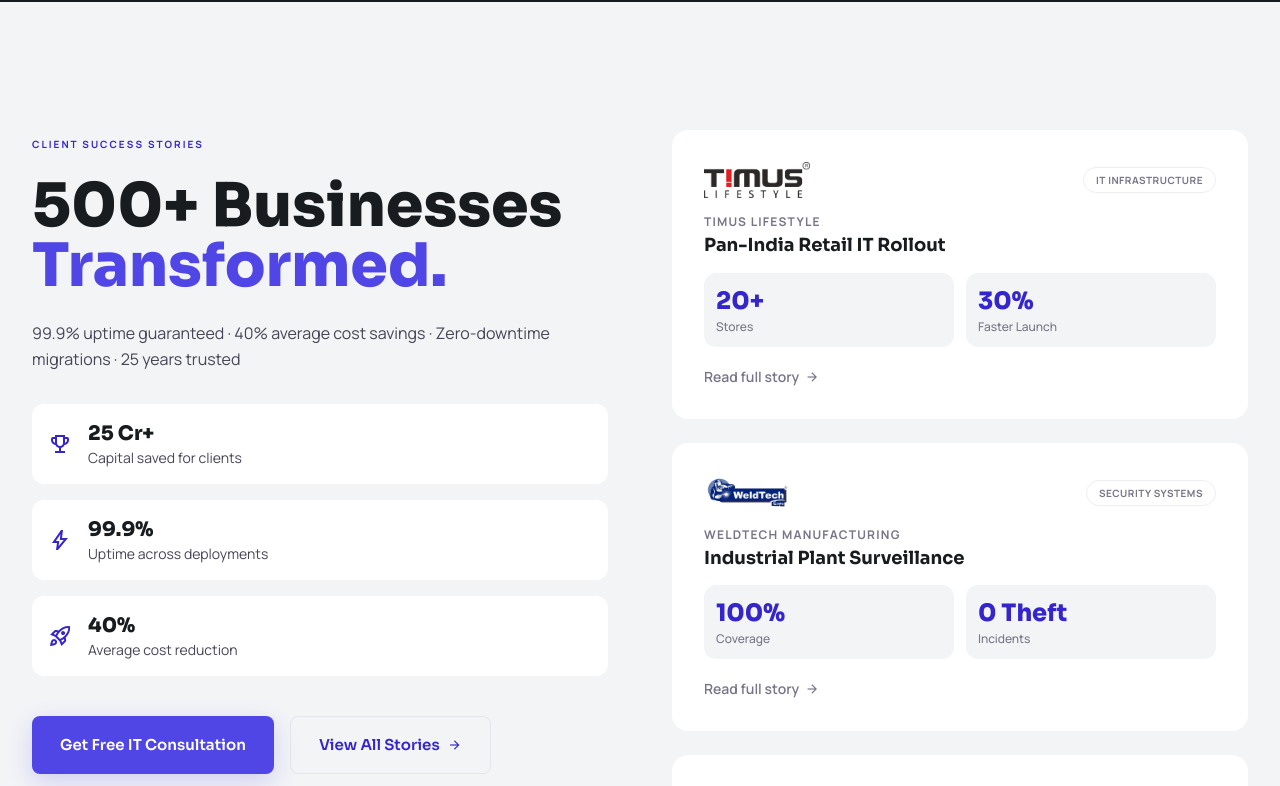
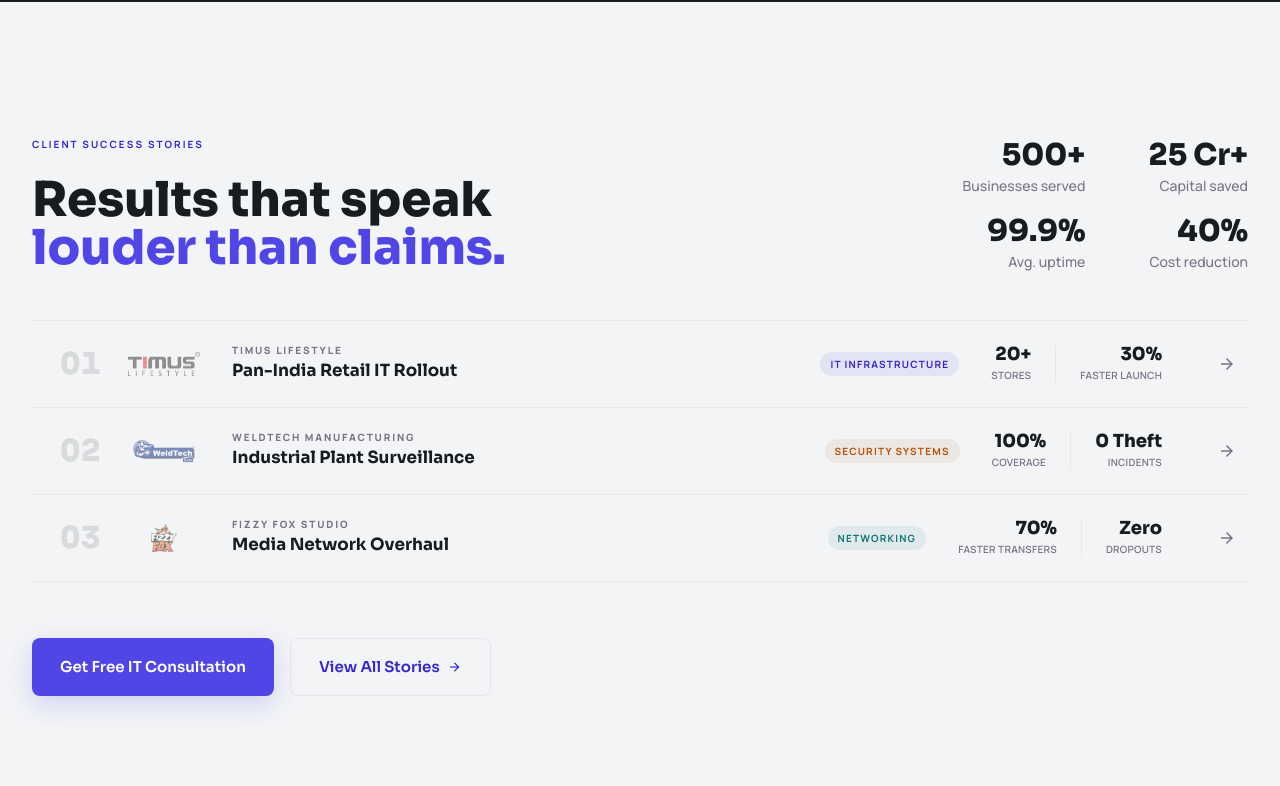
Before and after one commit to omaherrao25/usha-infotech, a React (Vite) app: page / in a window 1280 px wide. Shown: the part 3620-4406 px from the top of the page. Built offline with nearby package versions, Linux system fonts and the light colour scheme.

Commit message:
feat: implement CaseStudyRow component for improved case studies display and layout

```diff
--- a/src/components/CaseStudyCard.jsx
+++ b/src/components/CaseStudyCard.jsx
@@ -2,45 +2,97 @@ import { motion } from 'framer-motion'
 import { Link } from 'react-router-dom'
 import { staggerItem } from '../animations/stagger'
 
+// Category-specific accent colors for visual differentiation
+const TAG_ACCENT = {
+  'IT Infrastructure': { bar: '#3525cd', tagBg: 'rgba(53,37,205,0.08)',  tagText: '#3525cd' },
+  'Security Systems':  { bar: '#b45309', tagBg: 'rgba(180,83,9,0.08)',   tagText: '#b45309' },
+  'Networking':        { bar: '#0f766e', tagBg: 'rgba(15,118,110,0.08)', tagText: '#0f766e' },
+}
+const DEFAULT_ACCENT = { bar: '#3525cd', tagBg: 'rgba(53,37,205,0.08)', tagText: '#3525cd' }
+
 export default function CaseStudyCard({ study, variant = 'default' }) {
   if (variant === 'preview') {
+    const accent = TAG_ACCENT[study.tag] ?? DEFAULT_ACCENT
+
     return (
-      <motion.div
+      <motion.article
         variants={staggerItem}
-        className="group bg-surface-container-lowest p-8 rounded-2xl transition-all duration-300 hover:translate-y-[-4px] hover:shadow-card"
+        whileHover={{ y: -6, transition: { duration: 0.28, ease: [0.22, 1, 0.36, 1] } }}
+        className="group relative bg-surface-container-lowest rounded-2xl overflow-hidden border border-surface-container-high hover:shadow-[0_20px_52px_rgba(0,0,0,0.08)] transition-shadow duration-300"
       >
-        <div className="flex items-center gap-4 mb-4">
+        {/* Left accent bar — scales into view on hover */}
+        <div
+          className="absolute left-0 top-0 bottom-0 w-[3px] origin-top scale-y-[0.22] group-hover:scale-y-100 transition-transform duration-500 ease-[cubic-bezier(0.22,1,0.36,1)]"
+          style={{ backgroundColor: accent.bar }}
+        />
+
+        <div className="pl-7 pr-6 py-6">
+          {/* Header: logo + category tag */}
+          <div className="flex items-center justify-between mb-5">
+            <div className="h-7 flex items-center">
               {study.logo ? (
-            <img src={study.logo} alt={study.client} className="h-9 max-w-[130px] object-contain" />
+                <img
+                  src={study.logo}
+                  alt={study.client}
+                  className="h-full max-w-[110px] object-contain opacity-75 group-hover:opacity-100 transition-opacity duration-300"
+                />
               ) : (
-            <span className="text-4xl">{study.icon}</span>
+                <span className="text-2xl leading-none">{study.icon}</span>
               )}
-          <span className="tag-pill shrink-0 ml-auto">{study.tag}</span>
+            </div>
+            <span
+              className="text-[10px] font-bold uppercase tracking-[0.14em] px-2.5 py-1 rounded-full"
+              style={{ color: accent.tagText, backgroundColor: accent.tagBg }}
+            >
+              {study.tag}
+            </span>
           </div>
 
-        <p className="text-xs font-bold text-outline uppercase tracking-widest mb-1">{study.client}</p>
-        <h3 className="font-sora font-bold text-lg text-on-surface mb-4 leading-tight">{study.title}</h3>
+          {/* Client name */}
+          <p className="text-[10px] font-extrabold text-outline uppercase tracking-[0.18em] mb-1.5">
+            {study.client}
+          </p>
 
-        {/* Metrics row */}
-        <div className="grid grid-cols-2 gap-3 mb-5">
-          {[study.metric1, study.metric2].map((m) => (
-            <div key={m.label} className="bg-surface-container-low rounded-xl px-3 py-3">
-              <div className="font-sora font-black text-2xl text-primary">{m.val}</div>
-              <div className="text-xs text-outline font-medium mt-0.5">{m.label}</div>
+          {/* Title */}
+          <h3 className="font-sora font-bold text-[1.05rem] leading-snug text-on-surface mb-5 group-hover:text-primary transition-colors duration-300">
+            {study.title}
+          </h3>
+
+          {/* Metrics — inline with vertical separator, no boxy containers */}
+          <div className="flex items-stretch gap-0 mb-5">
+            <div className="flex-1 min-w-0">
+              <div className="font-sora font-black text-[1.7rem] leading-none text-on-surface mb-1.5 group-hover:text-primary transition-colors duration-300">
+                {study.metric1.val}
               </div>
-          ))}
+              <div className="text-[11px] text-outline font-semibold uppercase tracking-wide truncate">
+                {study.metric1.label}
+              </div>
+            </div>
+            <div className="w-px bg-surface-container-high mx-5 shrink-0" />
+            <div className="flex-1 min-w-0">
+              <div className="font-sora font-black text-[1.7rem] leading-none text-on-surface mb-1.5 group-hover:text-primary transition-colors duration-300">
+                {study.metric2.val}
+              </div>
+              <div className="text-[11px] text-outline font-semibold uppercase tracking-wide truncate">
+                {study.metric2.label}
+              </div>
+            </div>
           </div>
 
+          {/* Footer CTA */}
+          <div className="pt-4 border-t border-surface-container-high flex items-center justify-between">
             <Link
               to="/case-studies"
-          className="flex items-center gap-1.5 text-sm font-semibold text-outline group-hover:text-primary transition-colors"
+              className="text-xs font-bold text-outline group-hover:text-primary transition-colors duration-300"
             >
-          Read full story
-          <span className="material-symbols-outlined text-sm group-hover:translate-x-1 transition-transform">
+              View case study
+            </Link>
+            <span className="material-symbols-outlined text-[16px] text-outline group-hover:text-primary group-hover:translate-x-1 transition-all duration-300">
               arrow_forward
             </span>
-        </Link>
-      </motion.div>
+          </div>
+        </div>
+      </motion.article>
     )
   }
 
--- a/src/pages/Home.jsx
+++ b/src/pages/Home.jsx
@@ -3,7 +3,6 @@ import { Link } from 'react-router-dom'
 import SEO from '../components/SEO'
 import Hero from '../components/Hero'
 import ServiceCard from '../components/ServiceCard'
-import CaseStudyCard from '../components/CaseStudyCard'
 import CTASection from '../components/CTASection'
 import { services } from '../data/services'
 import { homePreviewCases, clients } from '../data/caseStudies'
@@ -221,44 +220,145 @@ function QuoteSection() {
 }
 
 // — Case Studies Preview —
+const CASE_TAG_ACCENT = {
+  'IT Infrastructure': '#3525cd',
+  'Security Systems':  '#b45309',
+  'Networking':        '#0f766e',
+}
+
+function CaseStudyRow({ study, index }) {
+  const color = CASE_TAG_ACCENT[study.tag] ?? '#3525cd'
+  const tagBg  = color + '14' // ~8% opacity
+
+  return (
+    <motion.div variants={staggerItem} className="group relative">
+      <Link to="/case-studies" className="block border-b border-surface-container-high">
+        {/* Left accent bar — scale-y reveals on hover */}
+        <div
+          className="absolute left-0 top-0 bottom-0 w-[3px] origin-top scale-y-0 group-hover:scale-y-100 transition-transform duration-500 ease-[cubic-bezier(0.22,1,0.36,1)]"
+          style={{ backgroundColor: color }}
+        />
+
+        <div className="flex items-center gap-5 lg:gap-8 py-6 pl-7 pr-3 rounded-r-xl transition-colors duration-200 group-hover:bg-primary/[0.025]">
+          {/* Index number */}
+          <span className="font-sora font-black text-[1.9rem] leading-none w-9 shrink-0 text-surface-dim group-hover:text-primary/20 transition-colors duration-300 tabular-nums select-none">
+            {String(index + 1).padStart(2, '0')}
+          </span>
+
+          {/* Logo */}
+          <div className="w-[72px] h-7 shrink-0 hidden sm:flex items-center">
+            {study.logo ? (
+              <img
+                src={study.logo}
+                alt={study.client}
+                className="h-full w-full max-w-[72px] object-contain opacity-50 group-hover:opacity-90 transition-opacity duration-300"
+              />
+            ) : (
+              <span className="text-xl leading-none">{study.icon}</span>
+            )}
+          </div>
+
+          {/* Client name + title */}
+          <div className="flex-1 min-w-0">
+            <p className="text-[10px] font-extrabold text-outline uppercase tracking-[0.18em] mb-1 leading-none">
+              {study.client}
+            </p>
+            <h3 className="font-sora font-bold text-base lg:text-[1.05rem] text-on-surface leading-snug group-hover:text-primary transition-colors duration-250 truncate">
+              {study.title}
+            </h3>
+          </div>
+
+          {/* Category badge */}
+          <span
+            className="text-[10px] font-bold uppercase tracking-[0.12em] px-2.5 py-1 rounded-full shrink-0 hidden md:inline-block"
+            style={{ color, backgroundColor: tagBg }}
+          >
+            {study.tag}
+          </span>
+
+          {/* Metrics */}
+          <div className="hidden lg:flex items-stretch divide-x divide-surface-container-high shrink-0">
+            {[study.metric1, study.metric2].map((m, i) => (
+              <div key={m.label} className={`${i === 0 ? 'pr-6' : 'px-6'} text-right`}>
+                <div className="font-sora font-black text-lg text-on-surface group-hover:text-primary transition-colors duration-250 leading-none mb-1">
+                  {m.val}
+                </div>
+                <div className="text-[10px] text-outline font-semibold uppercase tracking-wide whitespace-nowrap">
+                  {m.label}
+                </div>
+              </div>
+            ))}
+          </div>
+
+          {/* Arrow */}
+          <span className="material-symbols-outlined text-[18px] text-outline group-hover:text-primary group-hover:translate-x-1.5 transition-all duration-300 shrink-0">
+            arrow_forward
+          </span>
+        </div>
+      </Link>
+    </motion.div>
+  )
+}
+
 function CaseStudiesSection() {
   return (
     <section className="py-24 lg:py-32 bg-surface-container-low" id="cases">
       <div className="max-w-7xl mx-auto px-8">
-        <div className="grid grid-cols-1 lg:grid-cols-2 gap-16 items-start">
-          {/* Left text */}
+
+        {/* Header — headline left, stats right */}
         <motion.div
-            variants={fadeLeft}
+          variants={fadeUp}
           initial="hidden"
           whileInView="visible"
           viewport={viewportOnce}
-            className="lg:sticky lg:top-28"
+          className="flex flex-col lg:flex-row lg:items-end justify-between gap-10 pb-12 mb-0 border-b border-surface-container-high"
         >
+          <div className="max-w-lg">
             <span className="section-label">Client Success Stories</span>
-            <h2 className="font-sora font-extrabold text-4xl lg:text-5xl xl:text-6xl text-on-surface leading-tight mb-6">
-              500+ Businesses
+            <h2 className="font-sora font-extrabold text-4xl lg:text-5xl text-on-surface leading-tight">
+              Results that speak
               <br />
-              <span className="text-primary-container">Transformed.</span>
+              <span className="text-primary-container">louder than claims.</span>
             </h2>
-            <p className="text-on-surface-variant text-base leading-relaxed mb-8">
-              99.9% uptime guaranteed &middot; 40% average cost savings &middot; Zero-downtime migrations &middot; 25 years trusted
-            </p>
-            <div className="flex flex-col gap-4 mb-10">
+          </div>
+
+          {/* 4 stats — clean, no boxes */}
+          <div className="grid grid-cols-2 gap-x-10 gap-y-5 lg:text-right shrink-0">
             {[
-                { icon: 'emoji_events', stat: '25 Cr+', label: 'Capital saved for clients' },
-                { icon: 'bolt', stat: '99.9%', label: 'Uptime across deployments' },
-                { icon: 'rocket_launch', stat: '40%', label: 'Average cost reduction' },
-              ].map((item) => (
-                <div key={item.label} className="flex items-center gap-4 p-4 bg-surface-container-lowest rounded-xl">
-                  <span className="material-symbols-outlined text-primary text-2xl">{item.icon}</span>
-                  <div>
-                    <div className="font-sora font-black text-xl text-on-surface">{item.stat}</div>
-                    <div className="text-sm text-on-surface-variant">{item.label}</div>
-                  </div>
+              { val: '500+',   label: 'Businesses served' },
+              { val: '25 Cr+', label: 'Capital saved'     },
+              { val: '99.9%',  label: 'Avg. uptime'       },
+              { val: '40%',    label: 'Cost reduction'    },
+            ].map((s) => (
+              <div key={s.label}>
+                <div className="font-sora font-black text-3xl text-on-surface leading-none mb-1.5">{s.val}</div>
+                <div className="text-sm text-outline font-medium">{s.label}</div>
               </div>
             ))}
           </div>
-            <div className="flex flex-wrap gap-4">
+        </motion.div>
+
+        {/* Numbered case study rows */}
+        <motion.div
+          variants={staggerMed}
+          initial="hidden"
+          whileInView="visible"
+          viewport={viewportOnce}
+          className="mb-14"
+        >
+          {homePreviewCases.map((study, i) => (
+            <CaseStudyRow key={study.client} study={study} index={i} />
+          ))}
+        </motion.div>
+
+        {/* CTAs */}
+        <motion.div
+          variants={fadeUp}
+          initial="hidden"
+          whileInView="visible"
+          viewport={viewportOnce}
+          className="flex flex-wrap gap-4"
+        >
           <a href="tel:+918087051208" className="btn-primary py-4 px-7">
             Get Free IT Consultation
           </a>
@@ -266,22 +366,8 @@ function CaseStudiesSection() {
             View All Stories
             <span className="material-symbols-outlined text-sm">arrow_forward</span>
           </Link>
-            </div>
         </motion.div>
 
-          {/* Right: cards */}
-          <motion.div
-            variants={staggerMed}
-            initial="hidden"
-            whileInView="visible"
-            viewport={viewportOnce}
-            className="flex flex-col gap-6"
-          >
-            {homePreviewCases.map((study) => (
-              <CaseStudyCard key={study.client} study={study} variant="preview" />
-            ))}
-          </motion.div>
-        </div>
       </div>
     </section>
   )
```
Lines whose indentation alone changed are shown as unchanged.
